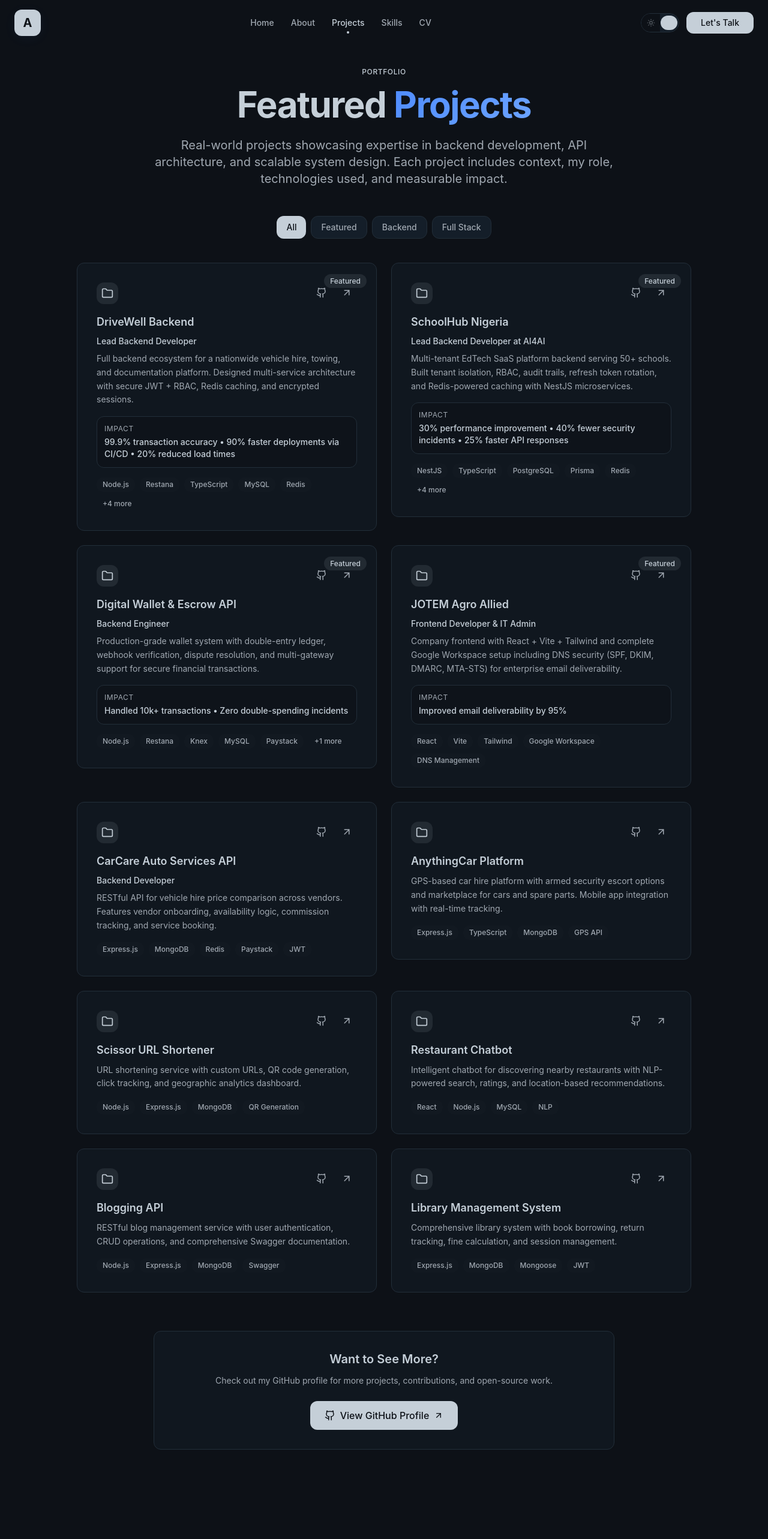
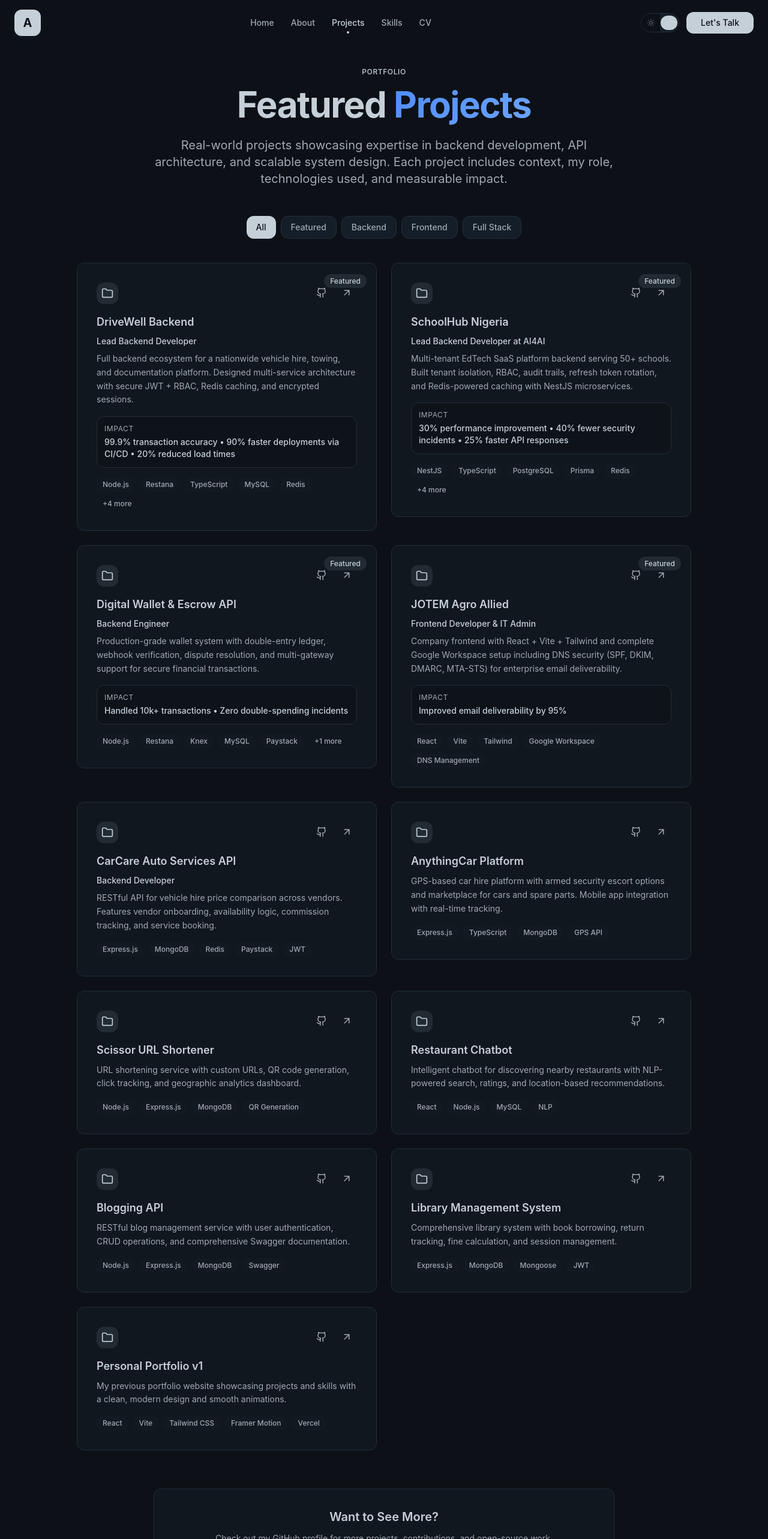
Before and after one commit to Ayooluwabami/portfolio-web, a React (Vite) app: page /projects in a window 1280 px wide. Shown: the top 2566 px of the page at 60% size. Before the commit the page ends 2497 px from the top, so only its background shows below. Built offline with nearby package versions, Linux system fonts and the light colour scheme; the HTML template or start-up script is replaced by a standard one.

Commit message:
Update Projects.tsx

```diff
--- a/src/pages/Projects.tsx
+++ b/src/pages/Projects.tsx
@@ -195,6 +195,14 @@ const Projects = () => {
       link: "https://github.com/Ayooluwabami/library-management-system",
       github: "https://github.com/Ayooluwabami/library-management-system",
       category: "backend"
+    },
+    {
+      title: "Personal Portfolio v1",
+      description: "My previous portfolio website showcasing projects and skills with a clean, modern design and smooth animations.",
+      tech: ["React", "Vite", "Tailwind CSS", "Framer Motion", "Vercel"],
+      link: "https://my-portfolio-iota-hazel.vercel.app",
+      github: "https://github.com/Ayooluwabami/my-portfolio",
+      category: "frontend"
     }
   ];
 
@@ -202,6 +210,7 @@ const Projects = () => {
     { value: 'all', label: 'All' },
     { value: 'featured', label: 'Featured' },
     { value: 'backend', label: 'Backend' },
+    { value: 'frontend', label: 'Frontend' },
     { value: 'fullstack', label: 'Full Stack' }
   ];
 
```
